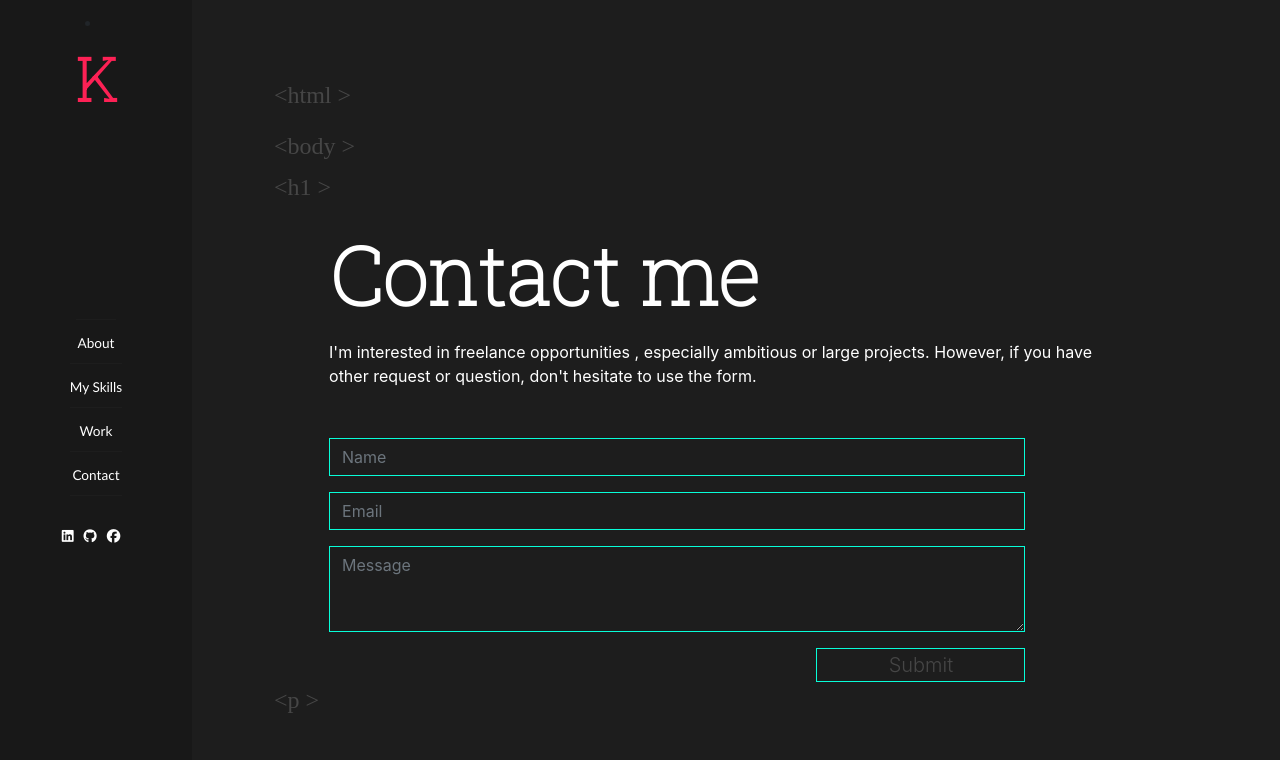
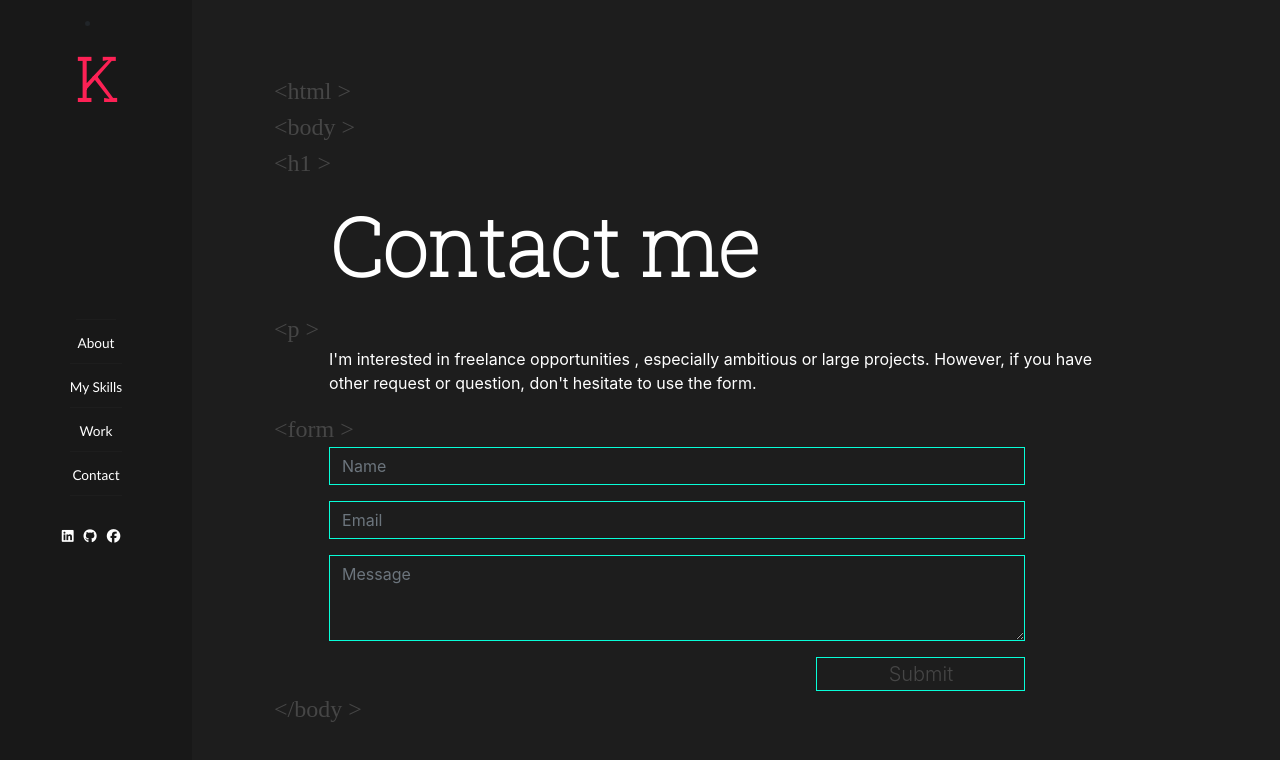
Before and after one commit to eskiimo/new-portfolio, a React (Create React App) app: page /contact in a window 1280 px wide. Shown: the top 760 px of the page. Built offline with nearby package versions, Linux system fonts and the light colour scheme; a web font is replaced by a local one.

Commit message:
few edits

```diff
--- a/src/index.css
+++ b/src/index.css
@@ -18,6 +18,6 @@ input {
  color: rgb(70, 70, 70);
  font-size: 1.5rem;
  margin-left: 2rem;
- margin-bottom: 5px;
+ margin-bottom: 0;
  font-family: 'Corinthia', cursive;
 }
--- a/src/pages/contactPage.css
+++ b/src/pages/contactPage.css
@@ -38,7 +38,6 @@
 .form-container .contact-message {
  text-align: start;
  color: white;
- margin-bottom: 50px;
 }
 .contact-message {
  margin-left: 10%;
--- a/src/pages/contactPage.js
+++ b/src/pages/contactPage.js
@@ -50,11 +50,13 @@ const Contact = () => {
     <p className="html-snippets">&lt;h1 &gt;</p>
 
     <div className="contact-paragraph">{mapH3}</div>
+    <p className="html-snippets"> &lt;p &gt;</p>
     <p className="contact-message">
      I'm interested in freelance opportunities , especially ambitious or large
      projects. However, if you have other request or question, don't hesitate to
      use the form.
     </p>
+    <p className="html-snippets"> &lt;form &gt;</p>
     <Form className="form" onSubmit={onSubmitHandler}>
      <Transition bool={bool}>
       <FormGroup>
@@ -94,7 +96,6 @@ const Contact = () => {
       </FormGroup>
      </Transition>
      <div className="form-button">
-      {' '}
       <Buton
        disabled={!formState.isValid}
        type="submit"
@@ -103,7 +104,7 @@ const Contact = () => {
       />
      </div>
     </Form>
-    <p className="html-snippets"> &lt;p &gt;</p>
+    <p className="html-snippets"> &lt;/body &gt;</p>
    </div>
   </React.Fragment>
  );
--- a/src/pages/homePage.css
+++ b/src/pages/homePage.css
@@ -1,7 +1,3 @@
-.opening-tag {
- margin-bottom: 15px;
-}
-
 .with-color {
  color: rgb(253, 33, 85);
  font-size: 5rem;
--- a/src/pages/homePage.js
+++ b/src/pages/homePage.js
@@ -37,10 +37,10 @@ const Home = () => {
 
  return (
   <Container className="home">
-   <p className="opening-tag html-snippets">&lt;html &gt;</p>
+   <p className=" html-snippets">&lt;html &gt;</p>
    <p className="html-snippets"> &lt;body &gt;</p>
 
-   <p className="opening-tag html-snippets">&lt;h1 &gt;</p>
+   <p className=" html-snippets">&lt;h1 &gt;</p>
 
    <div className="pragraph">
     <div className="h">{mapH1}</div>
```
